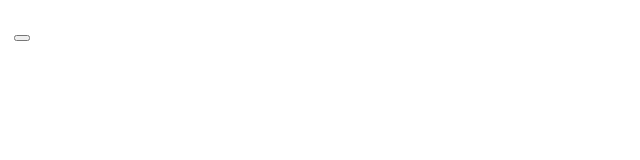
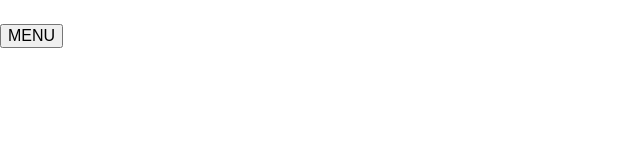
Before and after one commit to nori-k/sample, a plain HTML site: page index.html in a window 1280 px wide. Shown: the whole page, without its empty margins (0-640 px from the left). Drawn offline with Linux system fonts and the light colour scheme; files that its build step writes are made by us from their sources.

Commit message:
fix minor issue

```diff
--- a/css/style.css
+++ b/css/style.css
@@ -61,6 +61,7 @@
   z-index: 2;
   cursor: pointer;
 }
+/*
 .nav-toggle-button.close::before,
 .nav-toggle-button.open::before {
   font-family: "FontAwesome";
@@ -71,3 +72,4 @@
 .nav-toggle-button.open::before {
   content: "\f00d";
 }
+*/
--- a/index.html
+++ b/index.html
@@ -14,7 +14,9 @@
   </head>
   <body>
     <nav class="hamburger-nav">
-      <button type="button" id="nav-toggle" class="nav-toggle-button"></button>
+      <button type="button" id="nav-toggle" class="nav-toggle-button close">
+        MENU
+      </button>
       <ul id="nav-list" class="nav-list close">
         <li><a href="">HOME</a></li>
         <li><a href="">INFORMATION</a></li>
```
